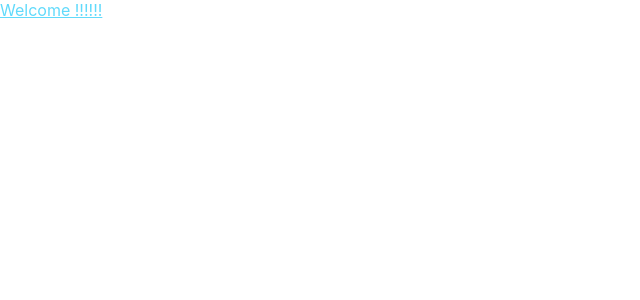
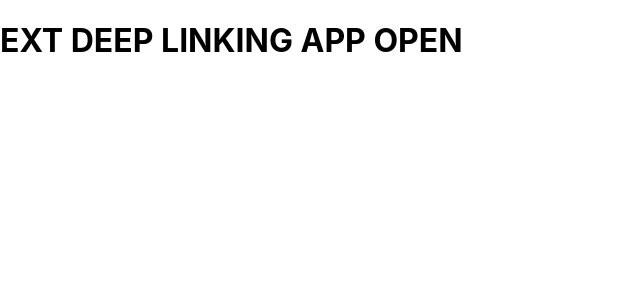
Before and after one commit to sandeep201451066/deep-linking, a React (Create React App) app: page / in a window 1280 px wide. Shown: the top 300 px of the page, without its empty margins (0-640 px from the left). Built offline with nearby package versions, Linux system fonts and the light colour scheme.

Commit message:
netlify added

```diff
--- a/src/App.tsx
+++ b/src/App.tsx
@@ -1,7 +1,7 @@
 import React from "react";
 import "./App.css";
 
-function App() {
+function App () {
   var change = false;
   React.useEffect(() => {
     if (/Android|webOS|iPhone|iPad|iPod|BlackBerry|IEMobile|Opera Mini/i.test(navigator.userAgent)) {
@@ -12,15 +12,15 @@ function App() {
         window.onfocus = function () {
           change = false;
         };
-        setTimeout(function () {
-          // app stores link
-          if (!change) {
-            window.location.href = "https://play.google.com/store/apps/details?id=com.horseplay";
-          }
-        }, 1500);
+        // setTimeout(function () {
+        //   // app stores link
+        //   if (!change) {
+        //     window.location.href = "https://play.google.com/store/apps/details?id=com.horseplay";
+        //   }
+        // }, 1500);
 
         // URL schemes
-        window.location.href = "horseplay://activity/new/6800B45DE031C450C48861BBFBF7C8CE?p1=one&p2=two&p3=three";
+        window.location.href = "ext-deep-linking.netlify.app://DeleteAccountScreen";
       } catch (error) {
         console.log("error--------------------", error);
       }
@@ -30,9 +30,7 @@ function App() {
   return (
     <div>
       <header>
-        <a className="App-link" href="https://reactjs.org" target="_blank" rel="noopener noreferrer">
-          Welcome !!!!!!
-        </a>
+        <h1>EXT DEEP LINKING APP OPEN</h1>
       </header>
     </div>
   );
```
Also changed, not shown: 2 other files (tests, documents, lock files or other folders).
